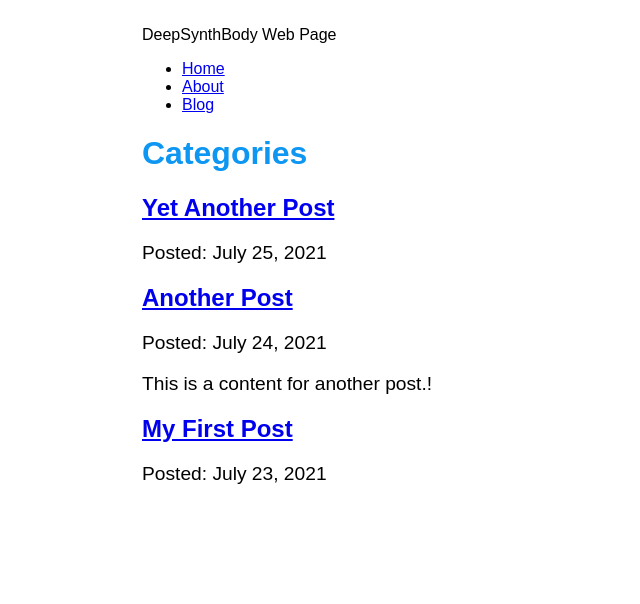
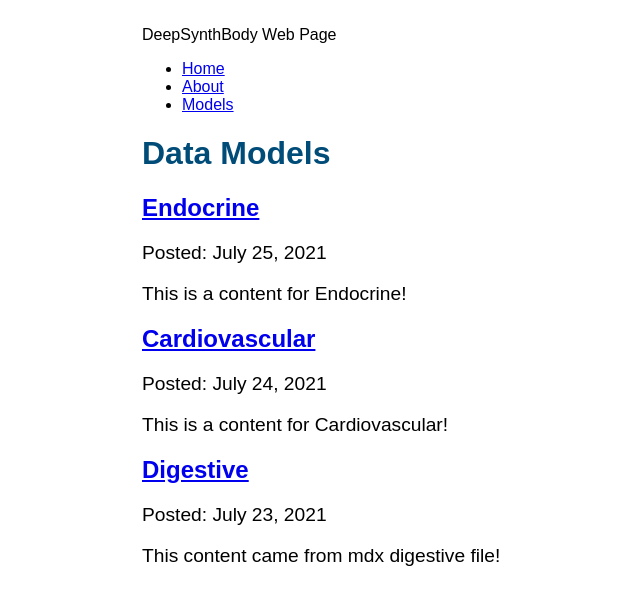
Before and after one commit to gizem28/deepsynthbody, a Gatsby site: page /blog in a window 1280 px wide. Shown: the whole page, without its empty margins (248-888 px from the left). Built offline with nearby package versions, Linux system fonts and the light colour scheme; Gatsby itself is replaced by a stand-in of ours.

```diff
--- a/blog/another-post/index.mdx
+++ b/blog/Cardiovascular/index.mdx
@@ -1,7 +1,7 @@
 ---
-title: "Another Post"
+title: "Cardiovascular"
 date: "2021-07-24"
-slug: "another-post"
+slug: "cardiovascular"
 hero_image: "./istockphoto-3.jpg"
 hero_image_alt: "A grey and white pitbull wading happily in a pool"
 hero_image_credit_text: "Anthony Duran"
@@ -9,4 +9,4 @@
 
 ---
 
-This is a content for another post.!
+This is a content for Cardiovascular!
--- a/blog/my-first-post/index.mdx
+++ b/blog/Digestive/index.mdx
@@ -1,9 +1,11 @@
 ---
-title: "My First Post"
+title: "Digestive"
 date: "2021-07-23"
-slug: "my-first-post"
+slug: "digestive"
 hero_image: "./istockphoto-2.jpg"
 hero_image_alt: "A gray pitbull relaxing on the sidewalk with its tongue hanging out"
 hero_image_credit_text: "Christopher Ayme"
 hero_image_credit_link: "https://media.istockphoto.com/photos/businessman-holding-investment-finance-chart-stock-market-business-picture-id1352396871?b=1&k=20&m=1352396871&s=170667a&w=0&h=N0nL8MSWtbxUCMaZSceQvQQz6CTRhIHxYxXLuJGBUH0="
 ---
+
+This content came from mdx digestive file!
--- a/blog/yet-another-post/index.mdx
+++ b/blog/Endocrine/index.mdx
@@ -1,9 +1,11 @@
 ---
-title: "Yet Another Post"
+title: "Endocrine"
 date: "2021-07-25"
-slug: "yet-another-post"
+slug: "endocrine"
 hero_image: "./istockphoto-1.jpg"
 hero_image_alt: "A white pitbull wearing big googly-eye glasses"
 hero_image_credit_text: "Jane Almon"
 hero_image_credit_link: "https://media.istockphoto.com/photos/currency-and-exchange-stock-chart-for-finance-and-economy-display-picture-id1358927461?b=1&k=20&m=1358927461&s=170667a&w=0&h=1Mso4NiczXwiunkwg7uwHtRhMhJZc5uxTE9vRZGsfhE="
 ---
+
+ This is a content for Endocrine!
--- a/src/components/layout.js
+++ b/src/components/layout.js
@@ -37,7 +37,7 @@
           </li>
           <li className={navLinkItem}>
             <Link to="/blog" className={navLinkText}>
-              Blog
+              Models
             </Link>
           </li>
         </ul>
--- a/src/components/layout.module.css
+++ b/src/components/layout.module.css
@@ -5,7 +5,7 @@
   }
 
   .heading {
-    color: #0D96F2;
+    color: #004c78;
   }
   .nav-links {
     display: flex;
--- a/src/pages/blog/index.js
+++ b/src/pages/blog/index.js
@@ -2,17 +2,21 @@
 import {Link, graphql } from 'gatsby'
 import Layout from '../../components/layout'
 import Seo from '../../components/seo'
+import {
+  container,
+  navLinkText,
+} from '../../components/layout.module.css'
 
 
 
 const BlogPage = ({ data }) => {
   return (
-    <Layout pageTitle="Categories">
+    <Layout className={container} pageTitle="Data Models">
      {
         data.allMdx.nodes.map((node) => (
           <article key={node.id}>
             <h2>
-              <Link to={`/blog/${node.frontmatter.slug}`}>
+              <Link className={navLinkText} to={`/blog/${node.frontmatter.slug}`}>
                 {node.frontmatter.title}
               </Link>
             </h2>
@@ -41,6 +45,6 @@
   }
 `
 
-export const Head = () => <Seo title="My Blog Posts" />
+export const Head = () => <Seo title="Models" />
 
 export default BlogPage
```
Also changed, not shown: blog/Cardiovascular/istockphoto-3.jpg (renamed from blog/another-post/istockphoto-3.jpg), blog/Digestive/istockphoto-2.jpg (renamed from blog/my-first-post/istockphoto-2.jpg), blog/Endocrine/istockphoto-1.jpg (renamed from blog/yet-another-post/istockphoto-1.jpg).
